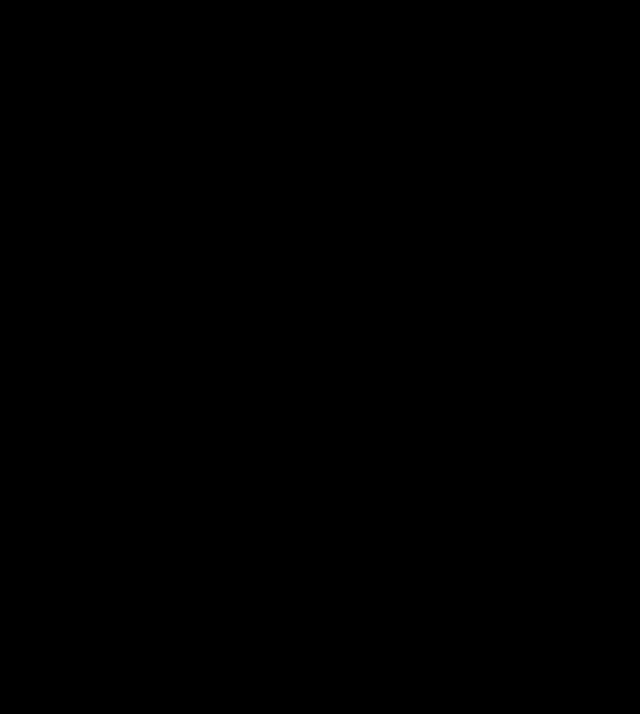
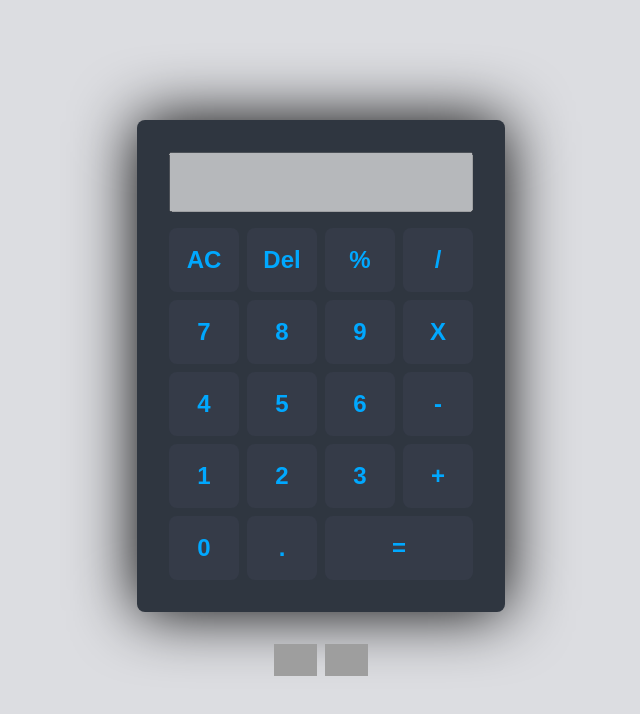
Before and after one commit to Matheus-Reichemback-Stang/calculadora, a website: page src/index.html in a window 1280 px wide. Shown: the whole page, without its empty margins (319-959 px from the left). Drawn offline with nearby package versions, Linux system fonts and the light colour scheme; files that its build step writes are made by us from their sources; grey boxes are pictures that could not be loaded.

Commit message:
feat: calculadora na visão desktop

```diff
--- a/src/index.html
+++ b/src/index.html
@@ -7,7 +7,44 @@
     <link rel="stylesheet" href="./styles/main.css">
 </head>
 <body>
-
+    <div class="container">
+        <div class="calculator">
+            <input class="calculator__display" type="text" disabled value="">
+            <div class="calculator__list">
+                <input class="calculator__list__button" type="button" value="AC">
+                <input class="calculator__list__button" type="button" value="Del">
+                <input class="calculator__list__button" type="button" value="%">
+                <input class="calculator__list__button" type="button" value="/">
+                <input class="calculator__list__button" type="button" value="7">
+                <input class="calculator__list__button" type="button" value="8">
+                <input class="calculator__list__button" type="button" value="9">
+                <input class="calculator__list__button" type="button" value="X">
+                <input class="calculator__list__button" type="button" value="4">
+                <input class="calculator__list__button" type="button" value="5">
+                <input class="calculator__list__button" type="button" value="6">
+                <input class="calculator__list__button" type="button" value="-">
+                <input class="calculator__list__button" type="button" value="1">
+                <input class="calculator__list__button" type="button" value="2">
+                <input class="calculator__list__button" type="button" value="3">
+                <input class="calculator__list__button" type="button" value="+">
+                <input class="calculator__list__button" type="button" value="0">
+                <input class="calculator__list__button" type="button" value=".">
+                <input class="calculator__list__button" type="button" value="=">
+            </div>
+        </div>
+        <ul class="social-links">
+            <li >
+                <a target="_blank" title="Ver perfil no GitHub" href="https://github.com/Matheus-Reichemback-Stang">
+                    <img src="https://my-project-images.netlify.app/projects/7/images/svg/github.svg" alt="GitHub">
+                </a>
+            </li>
+            <li>
+                <a target="_blank" title="Ver perfil no LinkedIn" href="https://www.linkedin.com/in/matheus-reichemback-stang/">
+                    <img src="https://my-project-images.netlify.app/projects/7/images/svg/linkedin.svg" alt="Linkedin">
+                </a>
+            </li>
+        </ul>
+    </div>
     <script src="./scripts/main.js"></script>
 </body>
 </html>
--- a/src/styles/main.scss
+++ b/src/styles/main.scss
@@ -1,5 +1,60 @@
+@use './variables.scss';
 @use './reset.scss';
 
-body{
-    background-color: black;
+.calculator {
+    width: 368px;
+    padding: 32px;
+    border-radius: 8px;
+    background-color: variables.$calculatorColor;
+    box-shadow: 0 0 64px variables.$shadowColor;
+
+    &__display{
+        width: 100%;
+        padding: 12px 6px;
+        margin-bottom: 16px;
+        font-size: 28px;
+        font-weight: bold;
+        text-align: right;
+    }
+
+    &__list{
+        display: grid;
+        grid-template-columns: 1fr 1fr 1fr 1fr;
+        gap: 8px;
+        text-align: center;
+
+        &__button{
+            height: 64px;
+            width: 100%;
+            border-radius: 8px;
+            border: none;
+            font-weight: bold;
+            font-size: 24px;
+            background-color: variables.$buttonColor;
+            color: variables.$buttonValueColor;
+            transition: all ease 0.3s;
+            cursor: pointer;
+
+            &:hover{
+                background-color: variables.$background;
+                color: variables.$shadowColor;
+            }
+
+            &:last-child{
+                grid-column: span 2;
+            }
+        }
+    }
 }
+
+.social-links {
+    display: flex;
+    justify-content: space-between;
+    align-items: center;
+    gap: 8px;
+    margin-top: 32px;
+
+    img{
+        height: 32px;
+    }
+}
--- a/src/styles/reset.scss
+++ b/src/styles/reset.scss
@@ -1,5 +1,21 @@
+@use './variables.scss';
+
 *{
     margin: 0;
     padding: 0;
     box-sizing: border-box;
+    list-style: none;
 }
+
+body{
+    background-color: variables.$background;
+}
+
+.container{
+    height: 100vh;
+    width: 100vw;
+    display: flex;
+    justify-content: center;
+    align-items: center;
+    flex-direction: column;
+}
--- /dev/null
+++ b/src/styles/variables.scss
@@ -0,0 +1,5 @@
+$background: #dcdde1;
+$calculatorColor: #2f3640;
+$buttonColor: #353b48;
+$buttonValueColor: #00a8ff;
+$shadowColor: black;
```
